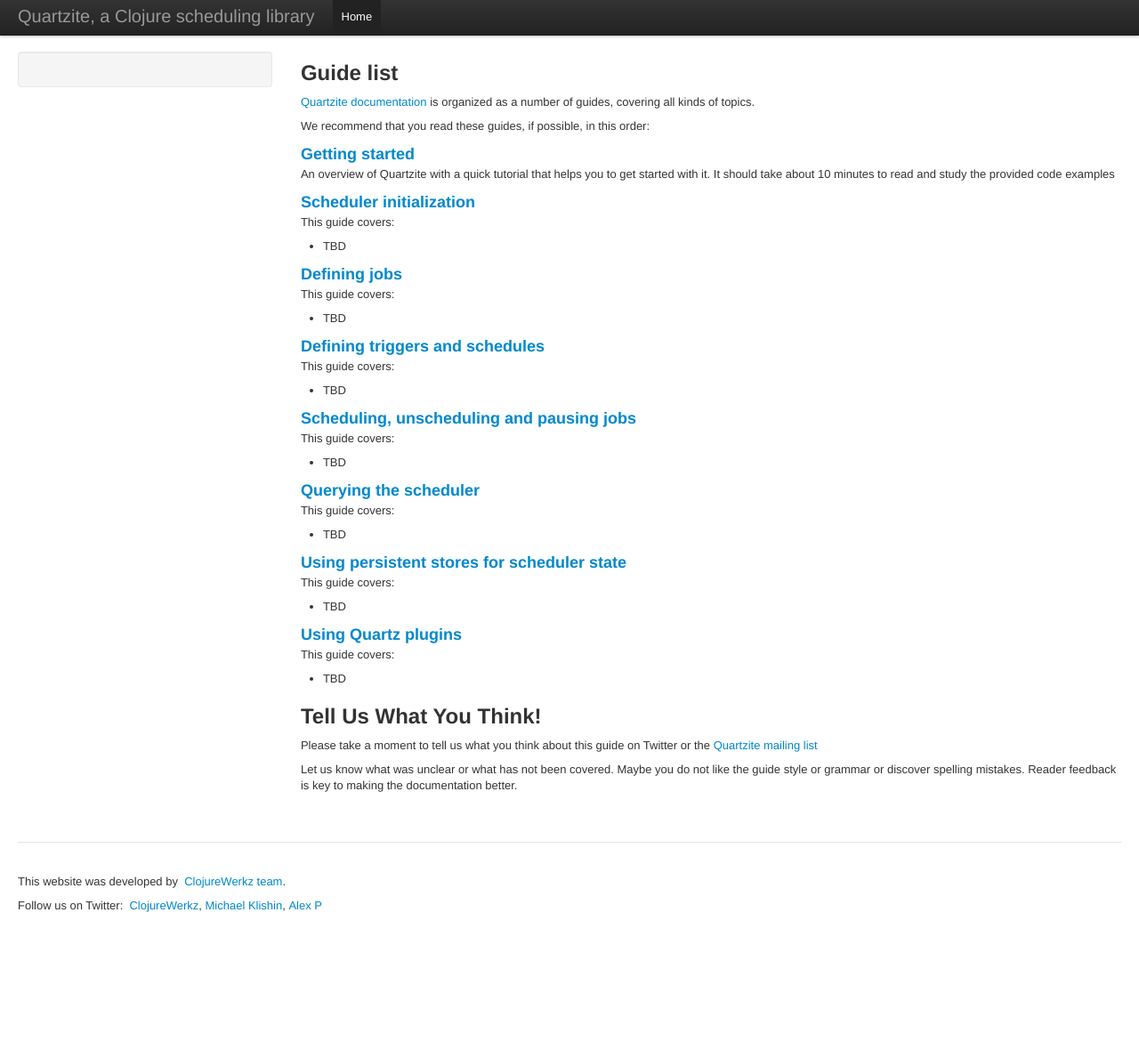
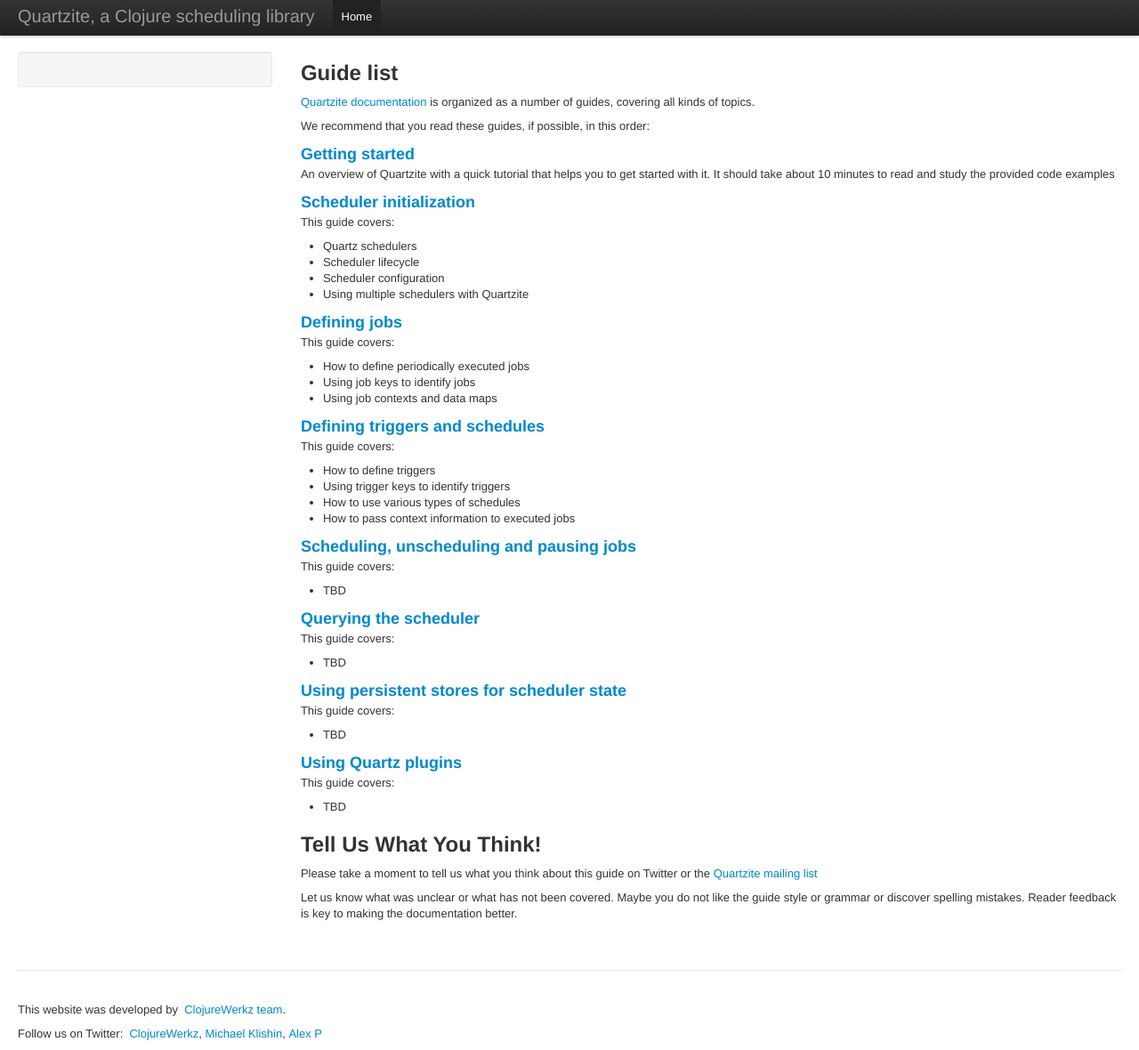
Before and after one commit to clojurewerkz/quartzite.docs, a Jekyll site: the page built from articles/guides.md, in a window 1280 px wide. Shown: the whole page at 89% size. Built offline with Jekyll 4.4.1, drawn with Linux system fonts in a browser that asks for light colours; some web fonts are replaced; before the commit the page ends 1036 px from its top, so only the background shows below that.

```diff
--- a/articles/guides.md
+++ b/articles/guides.md
@@ -19,20 +19,30 @@
 
 This guide covers:
 
- * TBD
+ * Quartz schedulers
+ * Scheduler lifecycle
+ * Scheduler configuration
+ * Using multiple schedulers with Quartzite
 
 
 ### [Defining jobs](/jobs.html)
 
 This guide covers:
 
- * TBD
+ * How to define periodically executed jobs
+ * Using job keys to identify jobs
+ * Using job contexts and data maps
+
 
 ### [Defining triggers and schedules](/triggers.html)
 
 This guide covers:
 
- * TBD
+ * How to define triggers
+ * Using trigger keys to identify triggers
+ * How to use various types of schedules
+ * How to pass context information to executed jobs
+
 
 ### [Scheduling, unscheduling and pausing jobs](/unscheduling_and_pausing.html)
 
```
Also changed, not shown: articles/trigger.md (+4 -3 lines).
